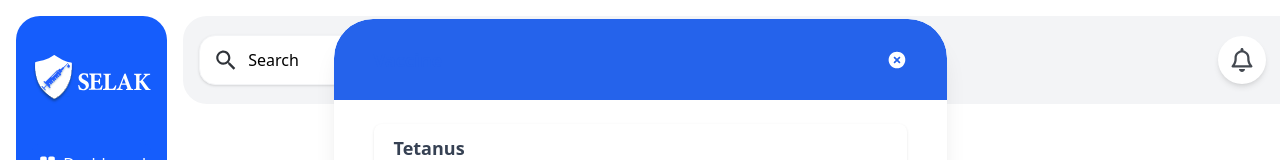
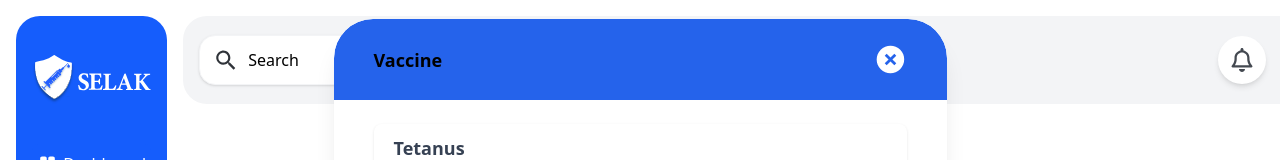
Before and after one commit to teamtechackers/salek-frontend, a React (Vite) app: page /vaccine-library in a window 1280 px wide. Both pictures are taken after a click on the button 1271 px from the left and 425 px from the top of the page. Shown: the top 160 px of the page. Built offline with nearby package versions, Linux system fonts and the light colour scheme.

Commit message:
feat: add vaccine lib

```diff
--- a/src/ui/pages/vaccineLibrary/components/Editmodel.jsx
+++ b/src/ui/pages/vaccineLibrary/components/Editmodel.jsx
@@ -6,6 +6,7 @@ import { FONTS } from "../../../theme/typography/fonts";
 import { vaccineLabels } from "../../../constants/data/EditVaccinelabels";
 import { COLORS } from "../../../theme/colors/colors";
 import { GlobalStyles } from "../../../components/Styles/GlobalStyles";
+import { FONT_FAMILIES } from "../../../constants/typoconstants";
 
 export default function EditModel({ open, onClose }) {
   const closeRef = useRef(null);
@@ -53,8 +54,8 @@ export default function EditModel({ open, onClose }) {
 
         {/* Header */}
         <div className="flex items-center justify-between h-[84px] px-[40px] py-[19px]  rounded-t-[39px]"style={{background:COLORS.blue}}>
-          <h2 id="edit-model-title" className="text-lg font-semibold "style={{color:COLORS.blue}}>
-            {dashboardlabels.editVaccine || vaccineLabels.header}
+          <h2 id="edit-model-title" className="text-lg font-semibold "style={{fontFamily:FONTS.inter_600_20_20_white}}>
+            { vaccineLabels.header}
           </h2>
           <button
             aria-label="Close"
@@ -62,7 +63,7 @@ export default function EditModel({ open, onClose }) {
             ref={closeRef}
             className="hover:opacity-80 transition"
           >
-            <img src={ICONS.cross} alt="close" className="h-5 w-5" />
+            <img src={ICONS.cross} alt="close" className="h-[35px] w-[33px]" />
           </button>
         </div>
 
```
